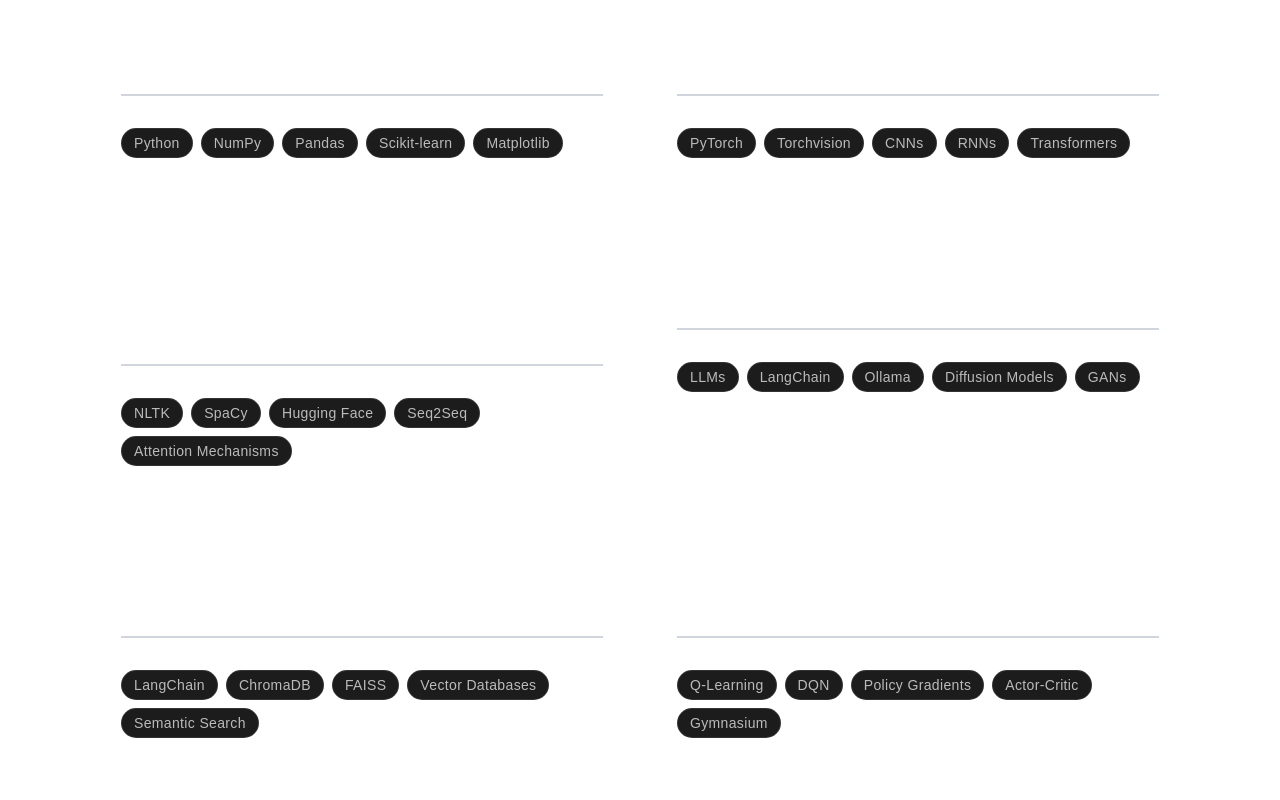
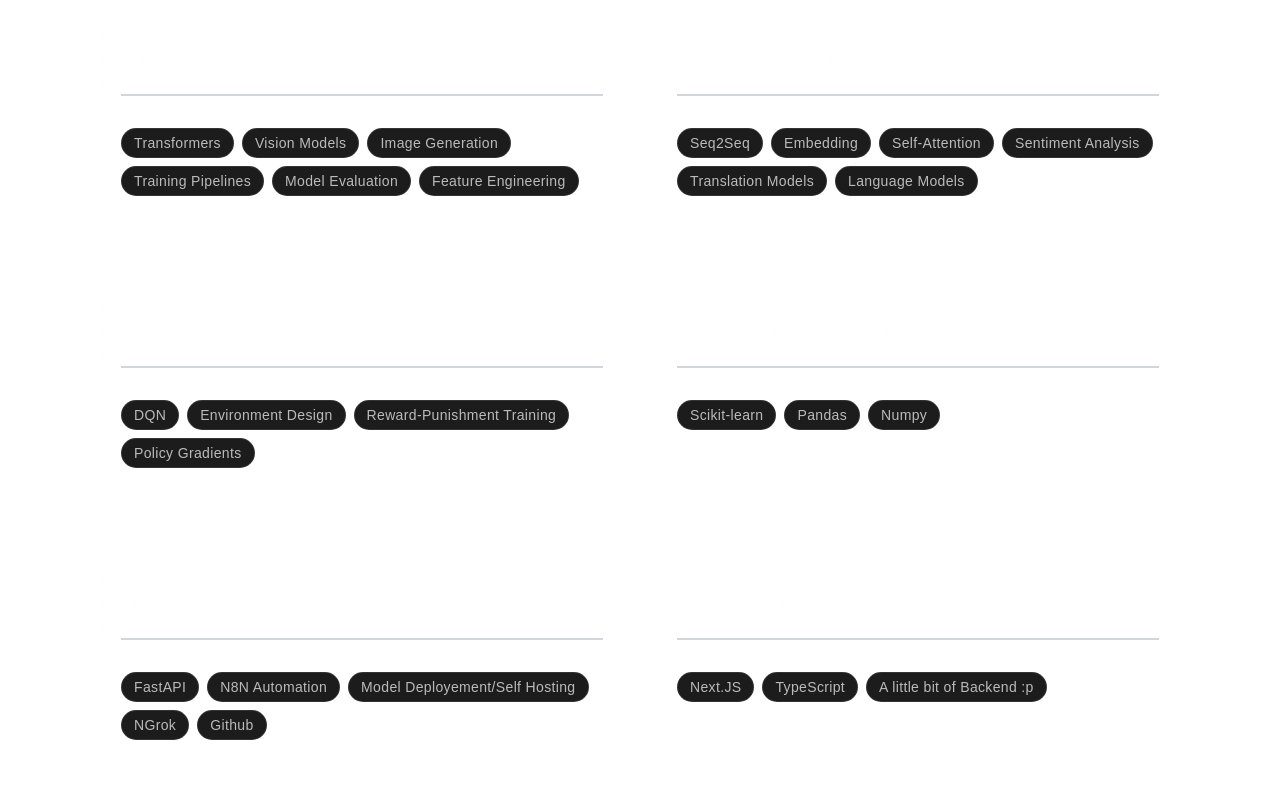
Before and after one commit to SoJaoAnant/anant-dev, a Next.js app: page / in a window 1280 px wide. Shown: the part 2800-3600 px from the top of the page. Built offline with nearby package versions, Linux system fonts and the light colour scheme; a web font is replaced by a local one.

Commit message:
tech stack cleaned

```diff
--- a/components/TechStack.tsx
+++ b/components/TechStack.tsx
@@ -4,75 +4,46 @@ import SubStack from './substack';
 
 export const TechStack = () => {
 
-    const machine_learning = [
-        "Python", "NumPy", "Pandas", "Scikit-learn", "Matplotlib"
-    ];
-
-    const deep_learning = [
-        "PyTorch", "Torchvision", "CNNs", "RNNs", "Transformers"
-    ];
-
-    const natural_language_processing = [
-        "NLTK", "SpaCy", "Hugging Face", "Seq2Seq", "Attention Mechanisms"
-    ];
-
-    const generative_ai = [
-        "LLMs", "LangChain", "Ollama", "Diffusion Models", "GANs"
-    ];
-
-    const rag_systems = [
-        "LangChain", "ChromaDB", "FAISS", "Vector Databases", "Semantic Search"
-    ];
-
-    const reinforcement_learning = [
-        "Q-Learning", "DQN", "Policy Gradients", "Actor-Critic", "Gymnasium"
-    ];
-
-    const backend_and_production = [
-        "FastAPI", "REST APIs", "N8N", "Docker", "System Design"
-    ];
-
-    const programming_languages = [
-        "Python", "C", "C++", "C#", "Java"
-    ];
+    const STACKS = [
+        {
+            name: "Deep Learning",
+            stack: ["Transformers", "Vision Models", "Image Generation", "Training Pipelines", "Model Evaluation", "Feature Engineering"]
+        },
+        {
+            name: "Natural Language Processing",
+            stack: ["Seq2Seq", "Embedding", "Self-Attention", "Sentiment Analysis", "Translation Models", "Language Models"]
+        },
+        {
+            name: "Reinforcement Learning",
+            stack: ["DQN", "Environment Design", "Reward-Punishment Training", "Policy Gradients"]
+        },
+        {
+            name: "Machine Learning",
+            stack: ["Scikit-learn", "Pandas", "Numpy"]
+        },
+        {
+            name: "Tools",
+            stack: ["FastAPI", "N8N Automation", "Model Deployement/Self Hosting", "NGrok", "Github"]
+        },
+        {
+            name: "Frontend",
+            stack: ["Next.JS", "TypeScript", "A little bit of Backend :p"]
+        },
+        {
+            name: "Programming Languages",
+            stack: ["Python", "C++", "C", "C#", "Java", "TypeScript", "JavaScript"]
+        },
+    ]
 
     return (
         <main className="w-full grid grid-cols-1 md:grid-cols-2 gap-8 px-10 md:px-15 lg:px-25 pb-10 mt-10">
-
-            <SubStack
-                stack_name={'Machine Learning'}
-                stack={machine_learning}
-            />
-
-            <SubStack
-                stack_name={'Deep Learning'}
-                stack={deep_learning}
-            />
-            <SubStack
-                stack_name={'NLP - Natural Language Processing'}
-                stack={natural_language_processing}
-            />
-            <SubStack
-                stack_name={'Generative AI'}
-                stack={generative_ai}
-            />
-            <SubStack
-                stack_name={'RAG Systems'}
-                stack={rag_systems}
-            />
-            <SubStack
-                stack_name={'Reinforcement Learning'}
-                stack={reinforcement_learning}
-            />
-            <SubStack
-                stack_name={'Backend, Development and Automation'}
-                stack={backend_and_production}
-            />
-            <SubStack
-                stack_name={'Programming Languages'}
-                stack={programming_languages}
-            />
-
+            {STACKS.map((project, index) => (
+                <SubStack
+                    key={index}
+                    stack_name={project.name}
+                    stack={project.stack}
+                />
+            ))}
         </main>
     );
 };
```
